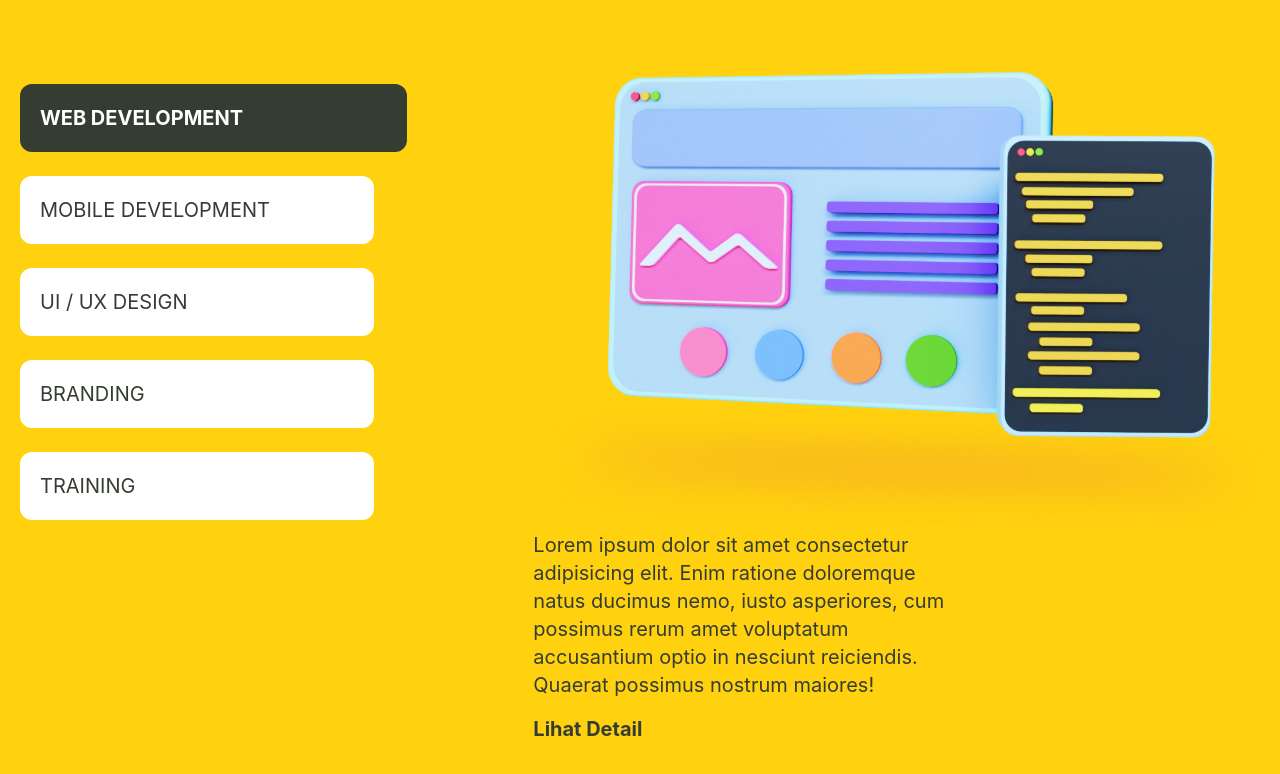
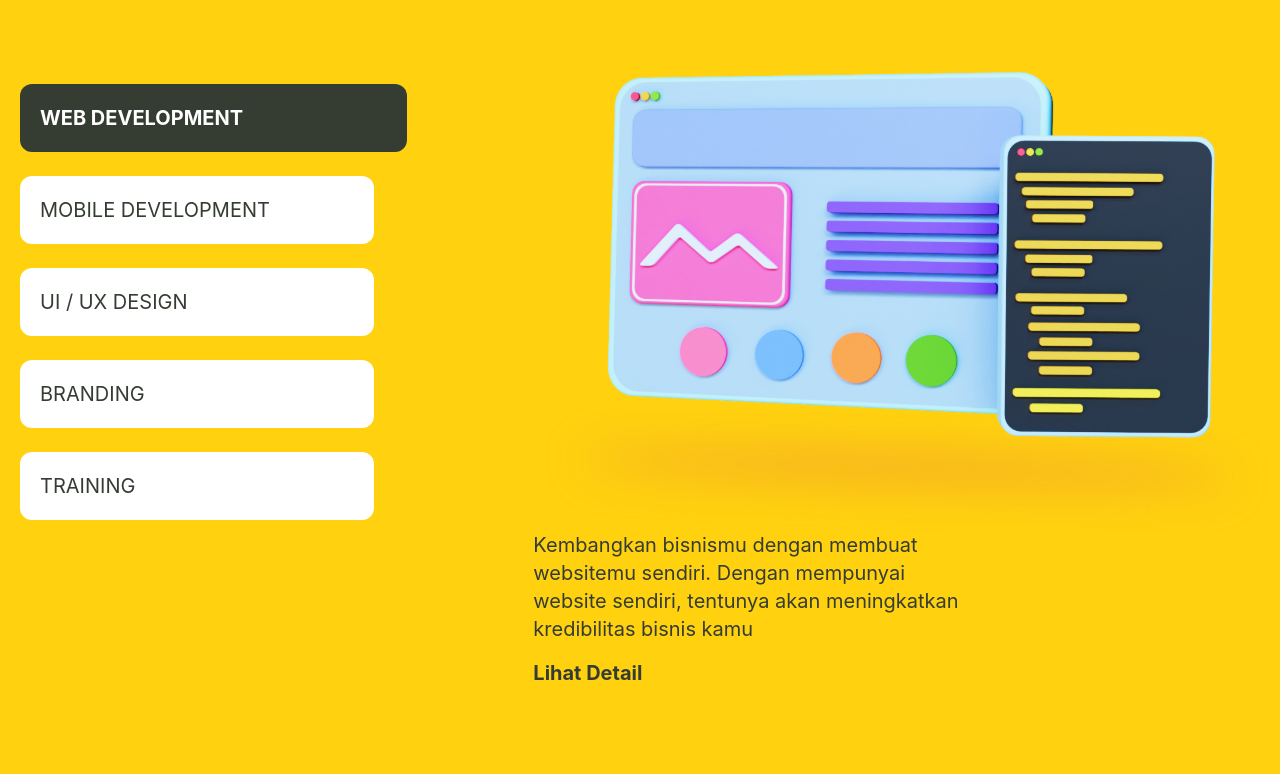
Before and after one commit to achimonchi/noobeeid, a Next.js app: page /home in a window 1280 px wide. Shown: the part 960-1734 px from the top of the page. Built offline with nearby package versions, Linux system fonts and the light colour scheme.

Commit message:
change text

```diff
--- a/pages/home/index.jsx
+++ b/pages/home/index.jsx
@@ -77,11 +77,11 @@ const Services=()=>{
       link : "/"
     },
     mobile : {
-      text : "Ini adalah halaman mobile",
+      text : "Kami membangun aplikasi mobile untuk membantu akselerasi bisnis kamu. Dengan teknologi terbaru dan sesuai dengan trend.",
       link : "/"
     },
     uiux : {
-      text : "UI dan UX yang baik, akan mendatangkan pelanggan yang loyal. Hal ini juga mampu membuat bisnismu berkembang sesuai dengan kebutuhan user",
+      text : "UI dan UX yang baik, akan mendatangkan pelanggan yang loyal. Hal ini juga mampu membuat bisnismu berkembang sesuai dengan kebutuhan customer",
       link : "/"
     },
     branding : {
@@ -158,7 +158,7 @@ const Services=()=>{
           <div className="col-span-7 col-start-6 flex flex-col mb-20">
             <img ref={el=>img=el} src="/assets/web.svg" className="h-8/12 self-center duration-200"/>
             <p ref={el=>text=el} className="w-7/12 text-xl">
-              Lorem ipsum dolor sit amet consectetur adipisicing elit. Enim ratione doloremque natus ducimus nemo, iusto asperiores, cum possimus rerum amet voluptatum accusantium optio in nesciunt reiciendis. Quaerat possimus nostrum maiores!
+            Kembangkan bisnismu dengan membuat websitemu sendiri. Dengan mempunyai website sendiri, tentunya akan meningkatkan kredibilitas bisnis kamu
             </p>
             <Link href="/">
               <span className="text-xl font-bold mt-4 cursor-pointer">Lihat Detail</span>
--- a/styles/globals.css
+++ b/styles/globals.css
@@ -71,6 +71,26 @@ html, body, #__next{
   height:100%;
 }
 
+/* width */
+::-webkit-scrollbar {
+  width: 10px;
+}
+
+/* Track */
+::-webkit-scrollbar-track {
+  background: #FFD10F;
+}
+
+/* Handle */
+::-webkit-scrollbar-thumb {
+  background: #353D33;
+}
+
+/* Handle on hover */
+::-webkit-scrollbar-thumb:hover {
+  background: #555;
+}
+
 @media (min-width: 920px){
   nav, nav.bg-primary{
     background: #FFD10F;
```
